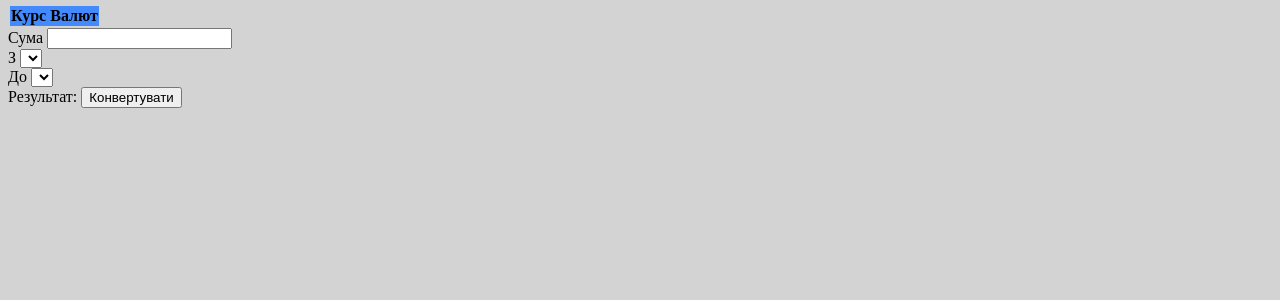
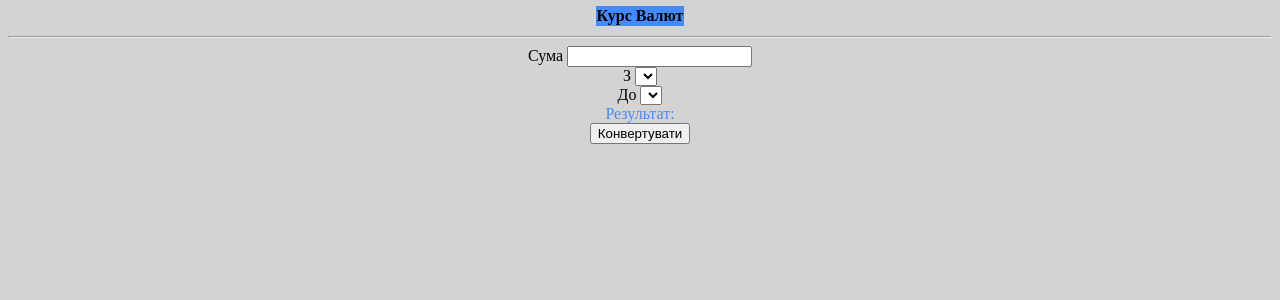
Before and after one commit to SerhiiKonovaliuk/currency, a Flask app: template src/templates/index.html.j2 in a window 1280 px wide. Shown: the part 158-458 px from the top of the page. Run offline with Flask 3, Linux system fonts and the light colour scheme; the template is opened without the code that fills it: values that come from a table or form of the project are taken from there, others are empty; some libraries are stand-ins or nearby versions.

Commit message:
cosmetic changes

```diff
--- a/src/static/style.css
+++ b/src/static/style.css
@@ -20,3 +20,7 @@
 	width: 180px;
 	height: 150px;
 }
+
+.color1{
+	color: #448AFF;
+}
--- a/src/templates/index.html.j2
+++ b/src/templates/index.html.j2
@@ -1,14 +1,16 @@
 <!DOCTYPE html>
 <html>
+
 <head>
     <link rel="stylesheet" type="text/css" href="static/style.css">
 </head>
-    <body class = "backcolor">
+
+<body class="backcolor">
     <header class="head">
 
         <img class="logo" src="static/convert1.png" alt="">
         <h1 class="logotext">Курс Валют</h1>
-
+        <div align="center">
             <table>
                 <tbody>
                     <tr>
@@ -22,17 +24,24 @@
                     {% endfor %}
                 </tbody>
             </table>
+        </div>
+        <hr>
+        <div align="center">
             <form method="post">
                 {{ form.csrf_token }}
-            {{ form.amount.label }}  {{ form.amount }}
+                {{ form.amount.label }} {{ form.amount }}
                 <br>
-            {{ form.fromCurrency.label }}  {{ form.fromCurrency }}
+                {{ form.fromCurrency.label }} {{ form.fromCurrency }}
                 <br>
-            {{ form.toCurrency.label }}  {{ form.toCurrency }}
+                {{ form.toCurrency.label }} {{ form.toCurrency }}
                 <br>
+                <div class="color1">
                     {{ form.result }}
+                </div>
+                {{ form.submit }}
 
-            {{ form.submit }}
             </form>
+        </div>
 </body>
+
 </html>
```
Lines whose indentation alone changed are shown as unchanged.
